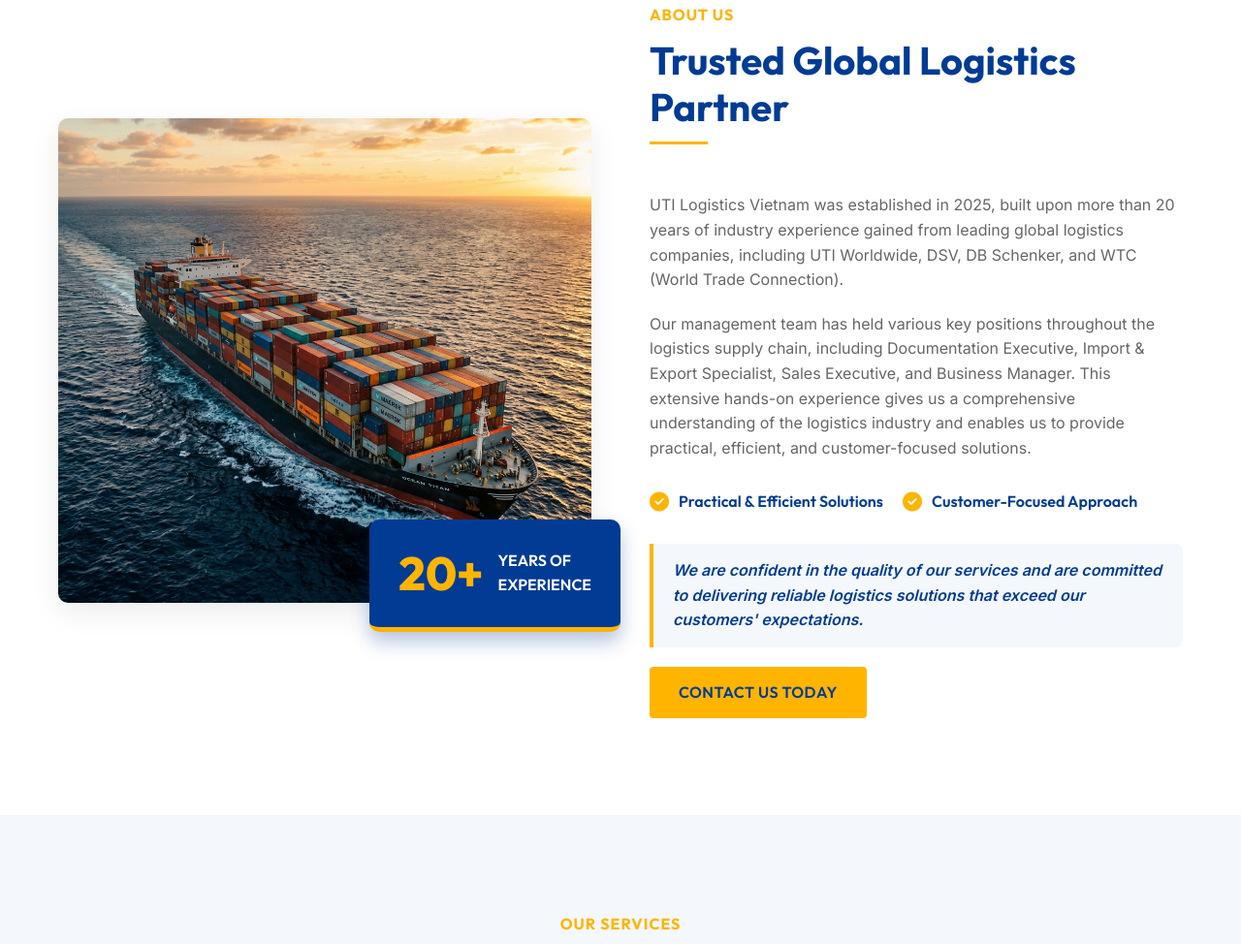
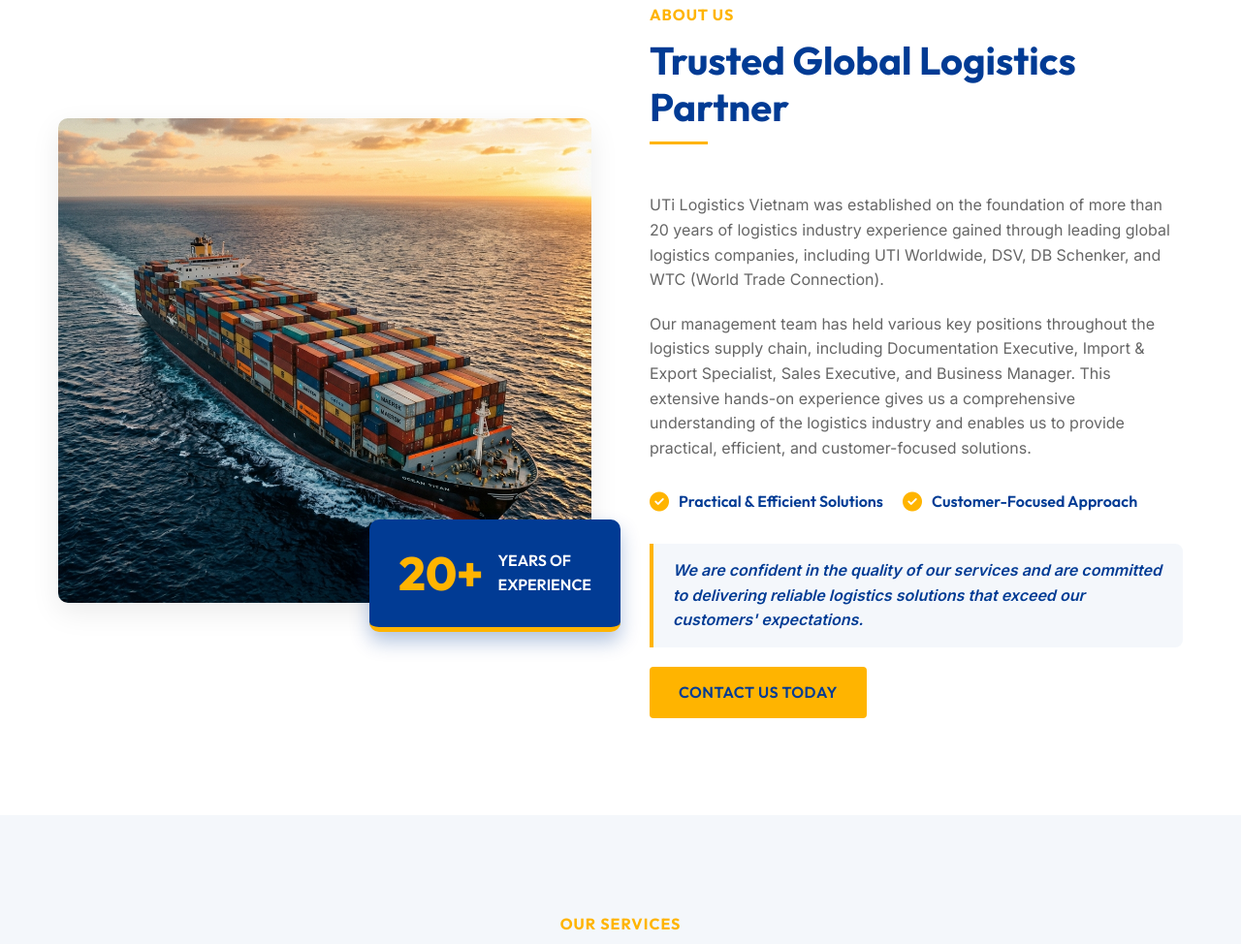
Before and after one commit to Keekokeeko1/uti-web, a plain HTML site: page index.html in a window 1280 px wide. Shown: the part 954-1928 px from the top of the page at 97% size. Drawn offline with Linux system fonts and the light colour scheme.

Commit message:
Add files via upload

```diff
--- a/index.html
+++ b/index.html
@@ -78,7 +78,7 @@
                     <span class="sub-title">About Us</span>
                     <h2 class="main-title">Trusted Global Logistics Partner</h2>
                 </div>
-                <p>UTI Logistics Vietnam was established in 2025, built upon more than 20 years of industry experience gained from leading global logistics companies, including UTI Worldwide, DSV, DB Schenker, and WTC (World Trade Connection).</p>
+                <p>UTi Logistics Vietnam was established on the foundation of more than 20 years of logistics industry experience gained through leading global logistics companies, including UTI Worldwide, DSV, DB Schenker, and WTC (World Trade Connection).</p>
                 <p>Our management team has held various key positions throughout the logistics supply chain, including Documentation Executive, Import & Export Specialist, Sales Executive, and Business Manager. This extensive hands-on experience gives us a comprehensive understanding of the logistics industry and enables us to provide practical, efficient, and customer-focused solutions.</p>
                 <div class="about-features">
                     <div class="feature-item">
```
